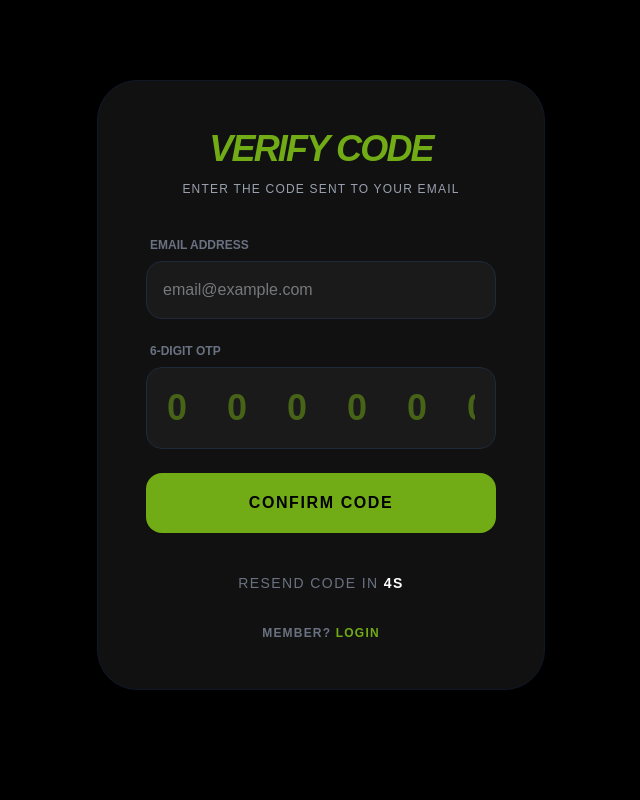
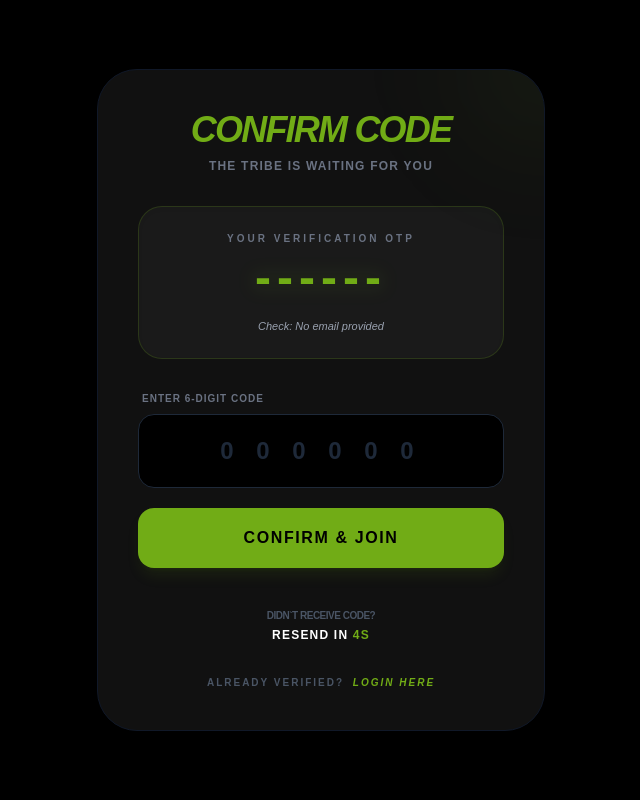
Before and after one commit to trmtanjil/fitness-task, a Next.js app: page /verifyotp in a window 1280 px wide. Shown: the top 800 px of the page, without its empty margins (319-959 px from the left). Built offline with nearby package versions, Linux system fonts and the light colour scheme.

Commit message:
after longtme successfully login registger

```diff
--- a/src/app/components/Hero.tsx
+++ b/src/app/components/Hero.tsx
@@ -15,7 +15,7 @@ export default function Hero() {
         {/* ================= NAVBAR ================= */}
         <nav className="absolute top-0 left-0 w-full z-30 flex items-center justify-between px-4 sm:px-6 py-4">
           {/* Logo */}
-        <div className="bg-white p-9 rounded-full relative left-0">
+        <div className="  rounded-full relative left-0">
             <div className="bg-[#71AC16] p-3 rounded-full">
             <div className="grid grid-cols-2 gap-1 w-6">
               {[1, 2, 3, 4].map((i) => (
--- a/src/app/components/Subscribetoournewslatter.tsx
+++ b/src/app/components/Subscribetoournewslatter.tsx
@@ -2,7 +2,7 @@ import React from 'react';
 
 export default function SubscribeNewsletter() {
   return (
-    <section className="py-16 px-4 md:px-8 max-w-[1440px] md:max-w-[1440px] lg:max-w-[1440px] mx-auto bg-white relative overflow-hidden ">
+    <section className="  pb-5 pt-5 px-4 md:px-8 max-w-[1440px] md:max-w-[1440px] lg:max-w-[1440px] mx-auto bg-white relative overflow-hidden ">
       {/* Background Decorative Elements (Optional - based on figma) */}
       <div className="absolute top-10 right-10 opacity-20 hidden lg:block">
         <div className="grid grid-cols-3 gap-2 h-[400px]">
--- a/src/app/register/page.tsx
+++ b/src/app/register/page.tsx
@@ -13,11 +13,14 @@ export default function RegisterPage() {
     setError("");
 
     const formData = new FormData(e.currentTarget);
+
+    // ১. ইউজার যখন বাটনে ক্লিক করবে, রেজিস্ট্রেশন কল হবে
     const result = await authController.onRegister(formData);
 
-    if (result.success ||"success") {
-      // সার্ভিস অলরেডি OTP এবং Email লোকাল স্টোরেজে সেভ করেছে
-      window.location.href = "/login";
+    if (result.success || "success") {
+      // ২. রেজিস্ট্রেশন সফল হলে অটোমেটিক ওটিপি পেজে পাঠিয়ে দিবে
+      // এখানে আলাদা করে resend কল করার দরকার নেই, কারণ register এপিআই নিজেই ওটিপি পাঠায়
+      window.location.href = "/verifyotp";
     } else {
       setError(result.error);
     }
--- a/src/app/verifyotp/page.tsx
+++ b/src/app/verifyotp/page.tsx
@@ -10,7 +10,6 @@ export default function VerifyOtpPage() {
   const [resending, setResending] = useState(false);
   const [timer, setTimer] = useState(60);
 
-  // স্টট হিসেবে ইমেইল রাখা হচ্ছে যাতে ইনপুট ফিল্ডে দেখানো যায়
   const [email, setEmail] = useState(() => {
     if (typeof window !== 'undefined') {
       return localStorage.getItem('temp_email') || '';
@@ -26,6 +25,7 @@ export default function VerifyOtpPage() {
 
   const canResend = timer <= 0;
 
+  // টাইমার লজিক
   useEffect(() => {
     let interval: any;
     if (timer > 0) {
@@ -47,7 +47,7 @@ export default function VerifyOtpPage() {
     setMsg("");
 
     const formData = new FormData();
-    formData.append('email', email); // এখানে ইমেইল পাঠানো হচ্ছে
+    formData.append('email', email);
 
     const result = await authController.onResendOtp(formData);
 
@@ -55,7 +55,7 @@ export default function VerifyOtpPage() {
       setMsg("New OTP sent successfully!");
       setTimer(60);
       if (result.otp) {
-        setOtpCode(result.otp);
+        setOtpCode(result.otp); // সরাসরি স্টেটে আপডেট
         localStorage.setItem('temp_otp', result.otp);
       }
     } else {
@@ -70,12 +70,10 @@ export default function VerifyOtpPage() {
     setMsg("");
 
     const formData = new FormData(e.currentTarget);
-    // যদি ইমেইল ইনপুট ফিল্ডে থাকে তবে সেটা অটোমেটিক যাবে,
-    // তা সত্ত্বেও নিশ্চিত হওয়ার জন্য আমরা অ্যাপেন্ড করে দিচ্ছি
     if (email) formData.set('email', email);
 
     const result = await authController.onVerify(formData);
-    if (result.success) {
+    if (result.success || "success") {
       setMsg("Verification Successful!");
       setTimeout(() => window.location.href = "/login", 1500);
     } else {
@@ -85,50 +83,46 @@ export default function VerifyOtpPage() {
   };
 
   return (
-    <main className="min-h-screen bg-black text-white">
-       <div className="flex flex-col items-center justify-center py-20 px-4">
-        <div className="w-full max-w-md bg-[#111] p-12 rounded-[40px] border border-gray-900 shadow-2xl">
+    <main className="min-h-screen bg-black text-white flex items-center justify-center p-4">
+      <div className="w-full max-w-md bg-[#111] p-10 rounded-[40px] border border-gray-900 shadow-2xl relative overflow-hidden">
 
-          <div className="text-center mb-10">
-            <h1 className="text-4xl font-black italic uppercase text-[#71AC16] tracking-tighter">Verify Code</h1>
-            <p className="text-gray-400 mt-3 font-medium uppercase text-xs tracking-widest">Enter the code sent to your email</p>
+        {/* ব্যাকগ্রাউন্ড ডেকোরেশন */}
+        <div className="absolute top-0 right-0 w-32 h-32 bg-[#71AC16]/10 rounded-full -mr-16 -mt-16 blur-3xl"></div>
+
+        <div className="text-center mb-8">
+          <h1 className="text-4xl font-black italic uppercase text-[#71AC16] tracking-tighter">Confirm Code</h1>
+          <p className="text-gray-500 mt-2 text-xs uppercase font-bold tracking-widest">The Tribe is waiting for you</p>
         </div>
 
-          <form onSubmit={handleVerify} className="flex flex-col gap-6">
-            {/* ইমেইল ফিল্ড - এটি এপিআই রিকোয়ারমেন্ট পূরণ করবে */}
-            <div className="flex flex-col gap-2">
-              <label className="text-xs font-bold text-gray-500 ml-1 uppercase">Email Address</label>
-              <input
-                name="email"
-                type="email"
-                value={email}
-                onChange={(e) => setEmail(e.target.value)}
-                placeholder="email@example.com"
-                required
-                className="bg-[#1a1a1a] border border-gray-800 p-4 rounded-2xl outline-none focus:border-[#71AC16] transition text-gray-300"
-              />
+        {/* ওটিপি ডিসপ্লে কার্ড (সরাসরি কোড দেখাবে) */}
+        <div className="bg-[#1a1a1a] border border-[#71AC16]/20 p-6 rounded-3xl text-center mb-8 shadow-inner">
+          <p className="text-[10px] uppercase tracking-[3px] text-gray-500 mb-2 font-black">Your Verification OTP</p>
+          <div className="flex justify-center items-center gap-3">
+             <span className="text-5xl font-black text-[#71AC16] tracking-[6px] drop-shadow-[0_0_10px_rgba(113,172,22,0.4)]">
+                {otpCode || "------"}
+             </span>
+          </div>
+          <p className="text-[11px] text-gray-400 mt-4 font-medium italic">
+            Check: {email || "No email provided"}
+          </p>
         </div>
 
-            {/* ওটিপি ইনপুট ফিল্ড */}
+        <form onSubmit={handleVerify} className="flex flex-col gap-5">
+          {/* ওটিপি ইনপুট */}
           <div className="flex flex-col gap-2">
-              <label className="text-xs font-bold text-gray-500 ml-1 uppercase">6-Digit OTP</label>
+            <label className="text-[10px] font-black text-gray-500 ml-1 uppercase tracking-widest">Enter 6-Digit Code</label>
             <input
               name="otp"
               maxLength={6}
               placeholder="0 0 0 0 0 0"
               required
-                className="bg-[#1a1a1a] border border-gray-800 p-5 rounded-2xl text-center text-4xl font-bold tracking-[15px] outline-none focus:border-[#71AC16] transition text-[#71AC16]"
+              className="bg-black border border-gray-800 p-5 rounded-2xl text-center text-2xl font-bold tracking-[8px] outline-none focus:border-[#71AC16] transition text-[#71AC16] placeholder:text-gray-800"
             />
           </div>
 
-            {otpCode && (
-              <p className="text-xs text-center text-gray-600 uppercase tracking-widest font-bold">
-                Current OTP: <span className="text-[#71AC16]">{otpCode}</span>
-              </p>
-            )}
-
+          {/* মেসেজ ডিসপ্লে */}
           {msg && (
-              <p className={`text-sm p-4 rounded-xl text-center font-medium ${msg.includes('success') || msg.includes('Successful') ? 'bg-green-900/20 text-green-400' : 'bg-red-900/20 text-red-400'}`}>
+            <p className={`text-[11px] p-3 rounded-xl text-center font-bold uppercase tracking-tight ${msg.includes('success') || msg.includes('Successful') ? 'bg-green-900/20 text-green-400' : 'bg-red-900/20 text-red-400'}`}>
               {msg}
             </p>
           )}
@@ -136,31 +130,37 @@ export default function VerifyOtpPage() {
           <button
             disabled={loading}
             type="submit"
-              className="bg-[#71AC16] text-black font-black py-4.5 rounded-2xl hover:bg-[#82c41a] transition-all active:scale-95 disabled:opacity-50 uppercase tracking-widest"
+            className="bg-[#71AC16] text-black font-black py-4.5 rounded-2xl hover:bg-[#82c41a] transition-all active:scale-95 disabled:opacity-50 uppercase tracking-widest shadow-lg shadow-[#71AC16]/10"
           >
-              {loading ? "VERIFYING..." : "CONFIRM CODE"}
+            {loading ? "VERIFYING..." : "CONFIRM & JOIN"}
           </button>
         </form>
 
+        {/* রিসেন্ড সেকশন */}
         <div className="text-center mt-10">
           {canResend ? (
             <button
               onClick={handleResend}
               disabled={resending}
-                className="text-[#71AC16] font-bold hover:underline uppercase text-sm tracking-widest disabled:opacity-50"
+              className="group flex items-center justify-center gap-2 mx-auto"
             >
+              <span className="text-[#71AC16] font-black hover:underline uppercase text-[11px] tracking-widest">
                 {resending ? "RESENDING..." : "RESEND NEW CODE"}
+              </span>
             </button>
           ) : (
-              <p className="text-gray-500 text-sm font-medium uppercase tracking-widest">
-                Resend code in <span className="text-white font-bold">{timer}s</span>
+            <div className="flex flex-col items-center gap-1">
+              <p className="text-gray-600 text-[10px] uppercase font-bold tracking-tighter">Didn`t receive code?</p>
+              <p className="text-white text-xs font-black uppercase tracking-widest">
+                Resend in <span className="text-[#71AC16]">{timer}s</span>
               </p>
+            </div>
           )}
         </div>
-           <p className="text-center mt-8 text-gray-500 text-xs uppercase font-bold tracking-widest">
-          Member? <Link href="/login" className="text-[#71AC16] hover:underline">Login</Link>
+
+        <p className="text-center mt-8 text-gray-600 text-[10px] uppercase font-black tracking-[2px]">
+          Already verified? <Link href="/login" className="text-[#71AC16] hover:underline ml-1 italic">Login Here</Link>
         </p>
-        </div>
       </div>
     </main>
   );
```
Also changed, not shown: src/services/auth.controller.ts (+13 -5 lines), src/services/auth.service.ts (+18 -11 lines). Lines whose indentation alone changed are shown as unchanged.
